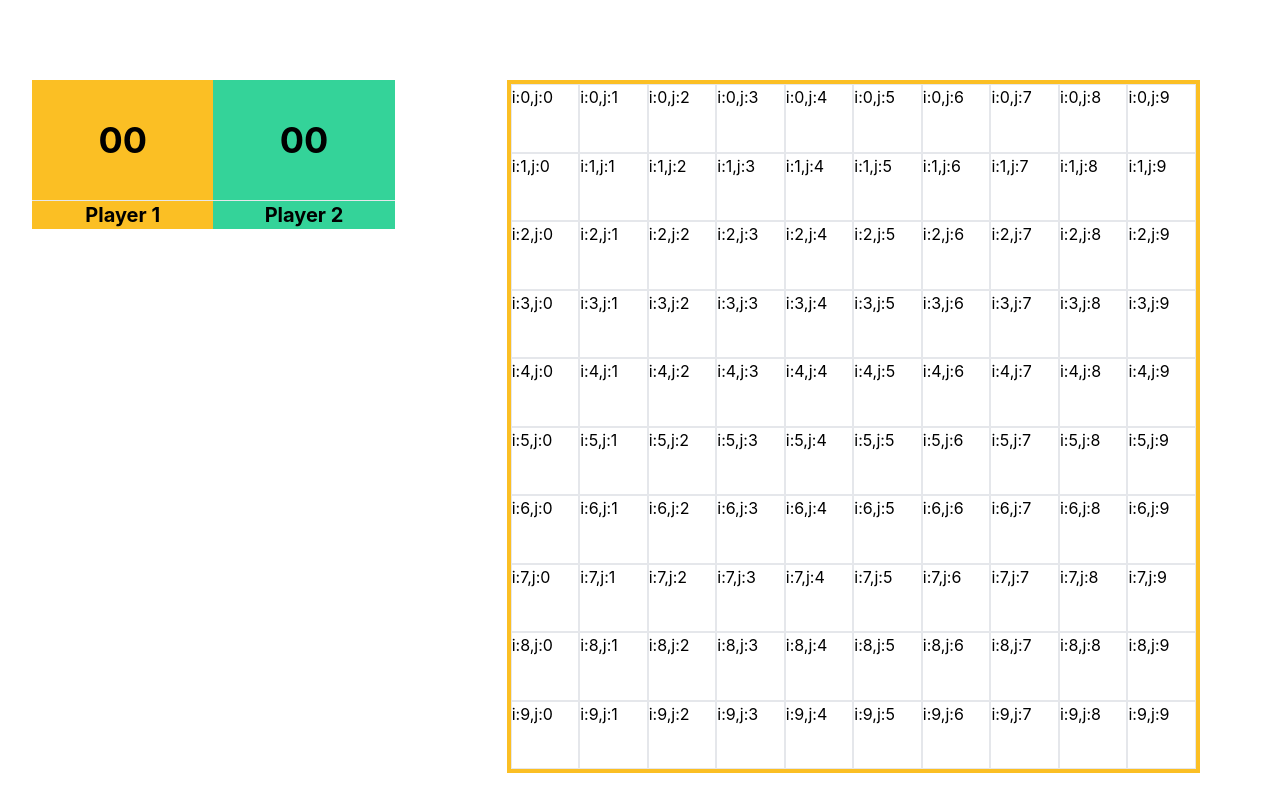
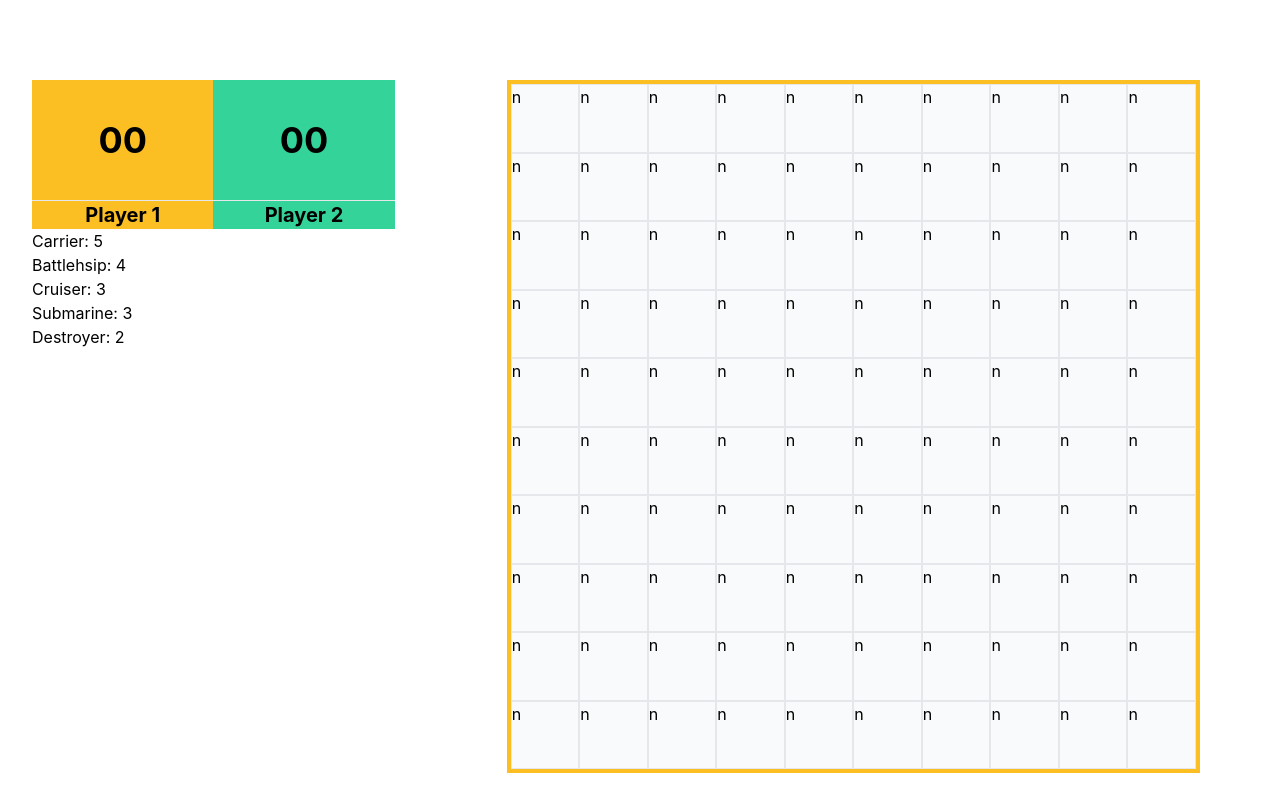
Before and after one commit to diegod3v/battleship-game, a Next.js app: page / in a window 1280 px wide. Built offline with nearby package versions, Linux system fonts and the light colour scheme.

Commit message:
base grid game logic

```diff
--- a/pages/index.tsx
+++ b/pages/index.tsx
@@ -1,10 +1,13 @@
+import { useCallback, useState } from "react";
+import { player2Layout } from "./playerLayout";
+
 function createBoard() {
   const grid = [];
 
   for (let i = 0; i < 10; i++) {
     grid[i] = [];
     for (let j = 0; j < 10; j++) {
-      grid[i][j] = `i:${i},j:${j}`;
+      grid[i][j] = [i, j];
     }
   }
 
@@ -13,7 +16,37 @@ function createBoard() {
 
 const grid = createBoard();
 
+const { shipTypes, layout } = player2Layout;
+
 export default function Home() {
+  const [waterList, setWaterList] = useState([]);
+  const [shipShotsList, setShipShotsList] = useState([]);
+  const [ships, setShips] = useState({});
+  const onClickBoard = useCallback(
+    (coord: [number, number]) => {
+      let currentShipShot;
+      let currenShipShotName;
+      layout.forEach((shipData) => {
+        const { positions, ship: shipName } = shipData;
+        positions.forEach((shipCoord) => {
+          if (shipCoord[0] === coord[0] && shipCoord[1] === coord[1]) {
+            currentShipShot = shipCoord;
+            currenShipShotName = shipName;
+          }
+        });
+      });
+
+      if (currentShipShot) {
+        ships[currenShipShotName] = ships[currenShipShotName] + 1;
+        setShips(ships);
+        setShipShotsList([...shipShotsList, currentShipShot]);
+      } else {
+        setWaterList([...waterList, coord]);
+      }
+    },
+    [ships, shipShotsList, waterList]
+  );
+
   return (
     <div>
       <div className="container mx-auto h-screen">
@@ -29,12 +62,32 @@ export default function Home() {
                 <span className="text-xl font-bold">Player 2</span>
               </div>
             </div>
+            <div>
+              <div>Carrier: {shipTypes.carrier.size}</div>
+              <div>Battlehsip: {shipTypes.battleship.size}</div>
+              <div>Cruiser: {shipTypes.cruiser.size}</div>
+              <div>Submarine: {shipTypes.submarine.size}</div>
+              <div>Destroyer: {shipTypes.destroyer.size}</div>
+            </div>
           </div>
           <div className="h-full md:w-8/12 p-20">
             <div className="w-full pb-full relative">
               <div className="top-0 left-0 absolute h-full w-full grid grid-cols-10 grid-rows-10 border-4 border-yellow-400">
                 {grid.flat().map((coord) => (
-                  <div className="col-span-1 row-span-1 border">{coord}</div>
+                  <div
+                    className="col-span-1 row-span-1 border w-full h-full bg-gray-50"
+                    onClick={() => onClickBoard(coord)}
+                  >
+                    {waterList.some(
+                      (el) => el[0] === coord[0] && el[1] === coord[1]
+                    )
+                      ? "w"
+                      : shipShotsList.some(
+                          (el) => el[0] === coord[0] && el[1] === coord[1]
+                        )
+                      ? "s"
+                      : "n"}
+                  </div>
                 ))}
               </div>
             </div>
--- /dev/null
+++ b/pages/playerLayout.ts
@@ -0,0 +1,62 @@
+export const player2Layout = {
+  shipTypes: {
+    carrier: { size: 5, count: 1 },
+
+    battleship: { size: 4, count: 1 },
+
+    cruiser: { size: 3, count: 1 },
+
+    submarine: { size: 3, count: 1 },
+
+    destroyer: { size: 2, count: 1 },
+  },
+
+  layout: [
+    {
+      ship: "carrier",
+      positions: [
+        [2, 9],
+        [3, 9],
+        [4, 9],
+        [5, 9],
+        [6, 9],
+      ],
+    },
+
+    {
+      ship: "battleship",
+      positions: [
+        [5, 2],
+        [5, 3],
+        [5, 4],
+        [5, 5],
+      ],
+    },
+
+    {
+      ship: "cruiser",
+      positions: [
+        [8, 1],
+        [8, 2],
+        [8, 3],
+      ],
+    },
+
+    {
+      ship: "submarine",
+      positions: [
+        [3, 0],
+        [3, 1],
+        [3, 2],
+      ],
+    },
+
+    {
+      ship: "destroyer",
+      positions: [
+        [0, 0],
+        [1, 0],
+      ],
+    },
+  ],
+};
```
